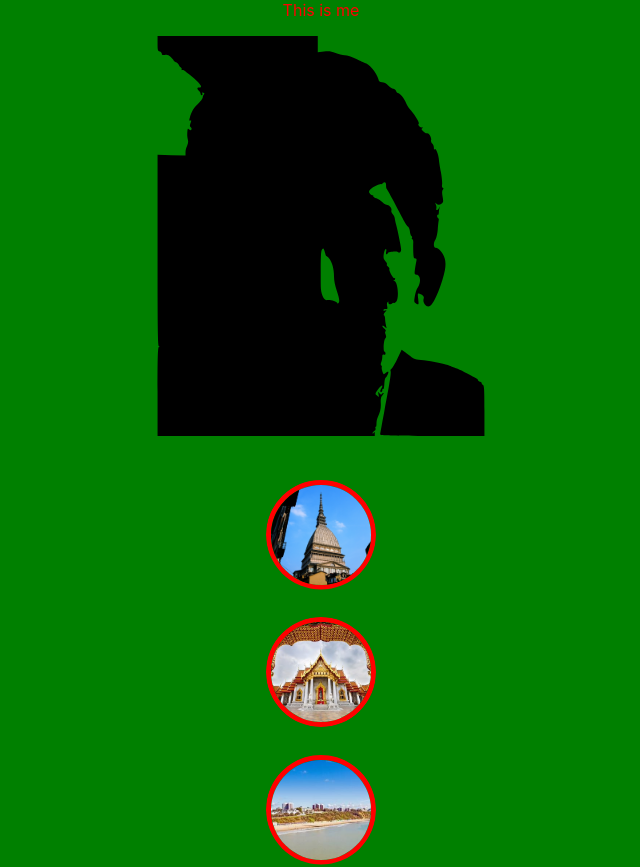
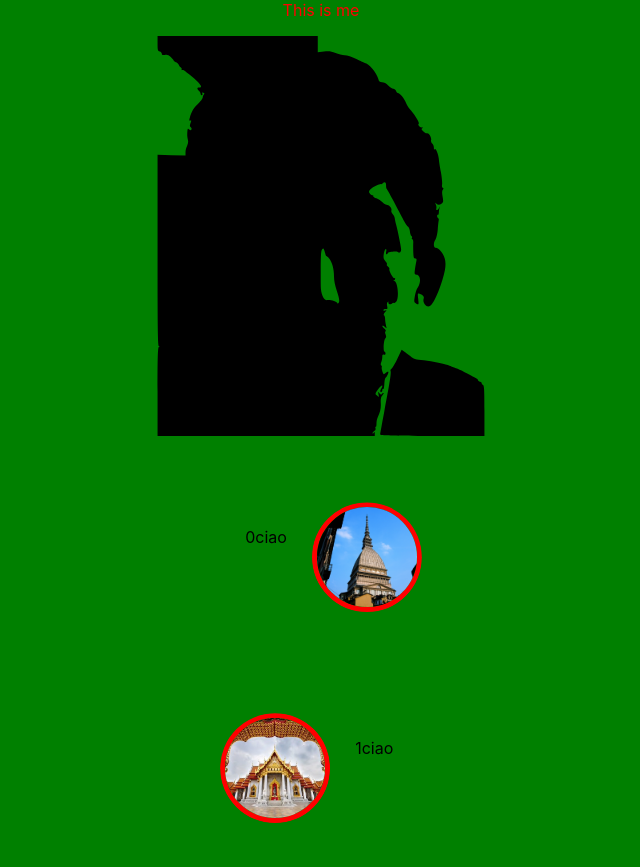
Before and after one commit to Mv35/react-website, a React (Create React App) app in the folder website/: page / in a window 1280 px wide. Shown: the top 867 px of the page, without its empty margins (319-959 px from the left). Built offline with nearby package versions, Linux system fonts and the light colour scheme.

Commit message:
alternate icon-text WIP first pass, need to find another way to keep images align and only move text around

```diff
--- a/website/src/App.js
+++ b/website/src/App.js
@@ -15,7 +15,12 @@ const LifeGoals = () => {
     lifeGoalBournemouth2,
   ];
   return imagesArray.map((e, i) => (
-    <LifeGoalsIcon key={i} name={i} src={e}></LifeGoalsIcon>
+    <LifeGoalsIcon
+      key={i}
+      name={i}
+      src={e}
+      isOdd={i % 2 !== 0 ? true : false}
+    ></LifeGoalsIcon>
   ));
 };
 
--- a/website/src/Components/LifeGoalsIcons/LifeGoalsIcons.js
+++ b/website/src/Components/LifeGoalsIcons/LifeGoalsIcons.js
@@ -1,14 +1,18 @@
 import React from "react";
 
-import { LifeGoalPicture } from "./LifeGoalsIcons.styled";
+import { LifeGoalPicture, LifeGoalText } from "./LifeGoalsIcons.styled";
 
 const LifeGoalsIcon = (props) => {
-  // this.setState = { first: 1, second: 2 };
   console.log("props", props);
-  return props.name % 2 !== 10 ? (
-    <LifeGoalPicture src={props.src} alt={props.alt}></LifeGoalPicture>
-  ) : (
-    <></>
+  return (
+    <div>
+      <LifeGoalPicture
+        isOdd={props.isOdd}
+        src={props.src}
+        alt={props.alt}
+      ></LifeGoalPicture>
+      <LifeGoalText name={props.name}>{props.name}ciao</LifeGoalText>
+    </div>
   );
 };
 
--- a/website/src/Components/LifeGoalsIcons/LifeGoalsIcons.styled.js
+++ b/website/src/Components/LifeGoalsIcons/LifeGoalsIcons.styled.js
@@ -10,6 +10,13 @@ const LifeGoalPicture = styled.img`
   flex-grow: 1;
   margin-top: 25%;
   margin-bottom: 25%;
+  float: ${(props) => (props.isOdd ? "left" : "right")};
 `;
 
-export { LifeGoalPicture };
+const LifeGoalText = styled.div`
+  color: black;
+  padding-top: 50px;
+  margin: 25px;
+  float: ${(props) => (props.isOdd ? "right" : "left")};
+`;
+export { LifeGoalPicture, LifeGoalText };
--- a/website/src/Components/ProfilePicture/ProfilePicture.js
+++ b/website/src/Components/ProfilePicture/ProfilePicture.js
@@ -1,5 +1,5 @@
 import React from "react";
-import { Picture, PictureWrapper } from "./ProfilePicture.styled";
+import { Picture } from "./ProfilePicture.styled";
 
 const ProfilePicture = () => {
   return <Picture />;
--- a/website/src/Components/ProfilePicture/ProfilePicture.styled.js
+++ b/website/src/Components/ProfilePicture/ProfilePicture.styled.js
@@ -9,6 +9,4 @@ const Picture = styled(ProfilePicture)`
   padding: 1rem;
 `;
 
-const PictureWrapper = styled.div``;
-
-export { Picture, PictureWrapper };
+export { Picture };
```
